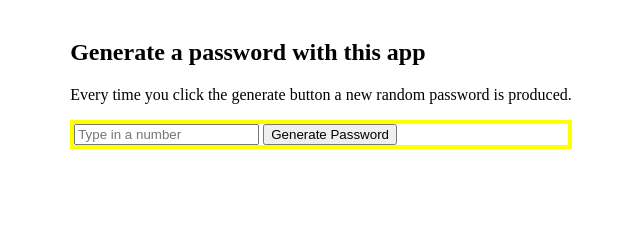
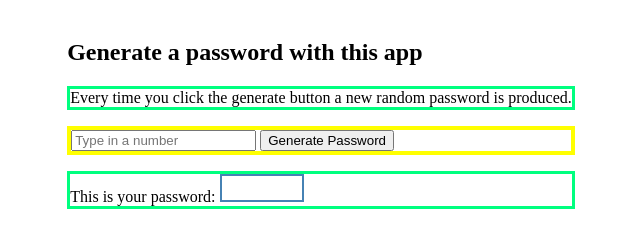
Before and after one commit to VivianeBusch-Wallace/passwordGenerator, a website: page src/index.html in a window 1280 px wide. Shown: the part 69-316 px from the top of the page, without its empty margins (319-959 px from the left). Drawn offline with nearby package versions, Linux system fonts and the light colour scheme; files that its build step writes are made by us from their sources.

Commit message:
put borders to see

```diff
--- a/src/index.html
+++ b/src/index.html
@@ -26,7 +26,7 @@
             <button id="generate-pw">Generate Password</button>
           </label>
         </form>
-        <div class="password-result"></div>
+        <p>This is your password: <span class="password-result"></span></p>
       </div>
     </section>
     <!-- My script -->
--- a/src/scripts/passwordGenerator.js
+++ b/src/scripts/passwordGenerator.js
@@ -148,6 +148,7 @@ console.log(passwordGen(10));
 let inputNum = document.querySelector("#num-from-user").value;
 
 // show result
+const pwResult = document.querySelector(".password-result");
 
 //user clicks on generate button
 const genButton = document.querySelector("#generate-pw");
--- a/src/scss/body.scss
+++ b/src/scss/body.scss
@@ -10,3 +10,12 @@
   //     border: springgreen 2px solid;
   //   }
 }
+p {
+  border: springgreen 3px solid;
+  span {
+    display: inline-block;
+    height: 1.5rem;
+    min-width: 5rem;
+    border: steelblue 2px solid;
+  }
+}
```
